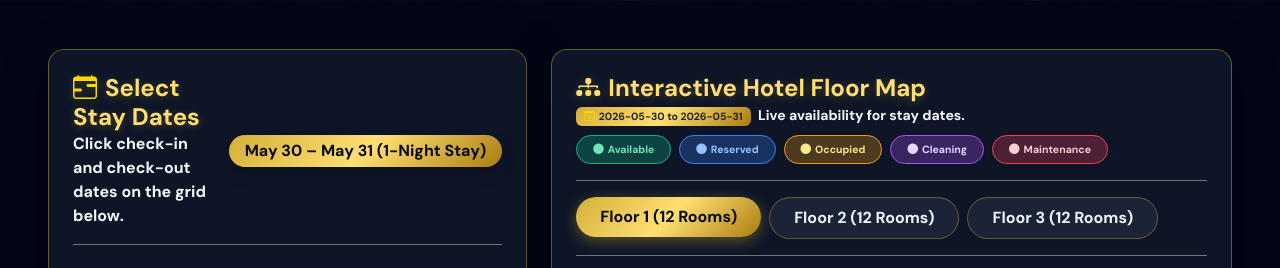
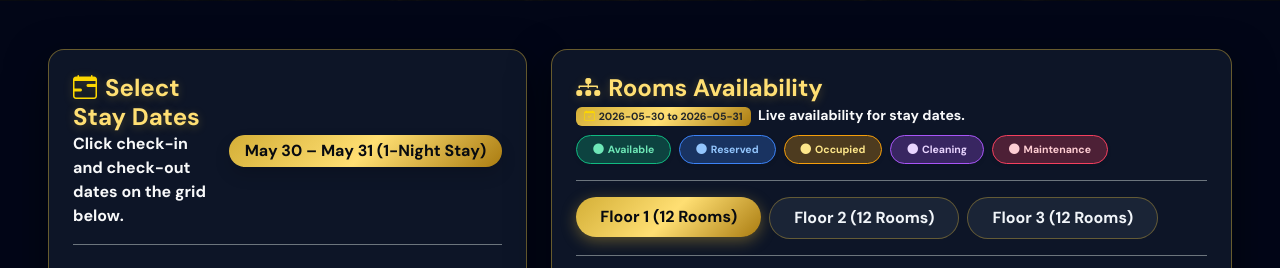
Before and after one commit to WizardOfXerox/Emperor-Hotel, a PHP site: page /public/site/home.php in a window 1280 px wide. Shown: the part 879-1147 px from the top of the page. Run offline with PHP 8.4, Linux system fonts and the light colour scheme; data comes from the database, SQL or seed files in the repository; data that the repository does not hold is empty.

Commit message:
style: rename component heading to Rooms Availability in public/includes/hotel_map.php

```diff
--- a/public/includes/hotel_map.php
+++ b/public/includes/hotel_map.php
@@ -52,7 +52,7 @@ function renderHotelFloorMap(PDO $db, string $mode = 'public', ?int $selectedRoo
 <div class="hotel-map-container h-100 my-0 p-4 rounded-4 shadow-lg border" style="background: rgba(15, 23, 42, 0.92); backdrop-filter: blur(25px); border: 1px solid rgba(212, 175, 55, 0.45) !important; box-shadow: 0 15px 40px rgba(0, 0, 0, 0.5) !important;">
     <div class="d-flex flex-wrap align-items-center justify-content-between mb-3 gap-2 border-bottom border-secondary pb-3">
         <div>
-            <h4 class="m-0 text-gold font-serif fw-bold" style="color: #FFDF73 !important; text-shadow: 0 2px 10px rgba(212, 175, 55, 0.3);"><i class="bi bi-diagram-3-fill me-2"></i>Interactive Hotel Floor Map</h4>
+            <h4 class="m-0 text-gold font-serif fw-bold" style="color: #FFDF73 !important; text-shadow: 0 2px 10px rgba(212, 175, 55, 0.3);"><i class="bi bi-diagram-3-fill me-2"></i>Rooms Availability</h4>
             <small class="text-light opacity-90 fw-semibold" id="mapActiveRangeSubtitle">
                 <?php if (!empty($checkIn) && !empty($checkOut)): ?>
                     <span class="badge bg-gold text-dark px-2 py-1 me-1" style="background: linear-gradient(135deg, #D4AF37 0%, #FFDF73 50%, #AA7C11 100%); color: #070A10;"><i class="bi bi-calendar-check me-1"></i><?= e($checkIn) ?> to <?= e($checkOut) ?></span> Live availability for stay dates.
```
Also changed, not shown: 1 other file.
